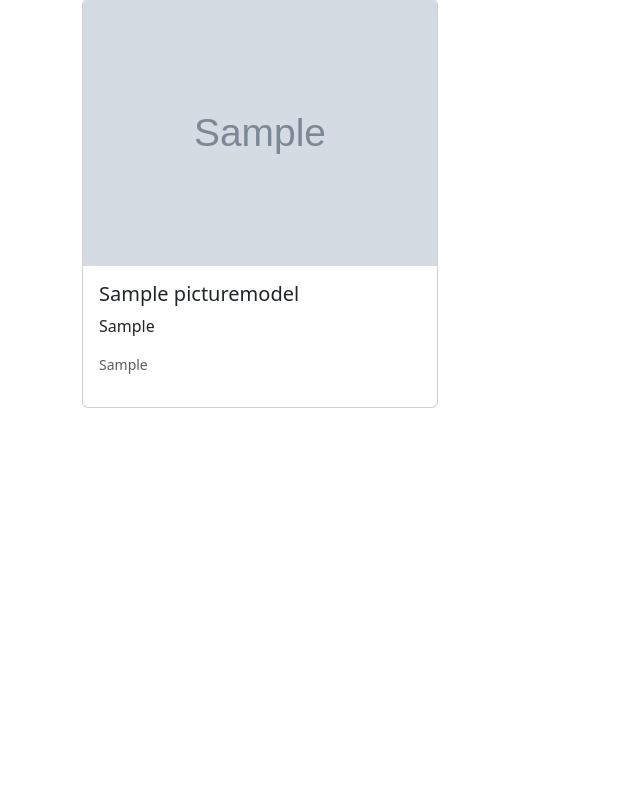
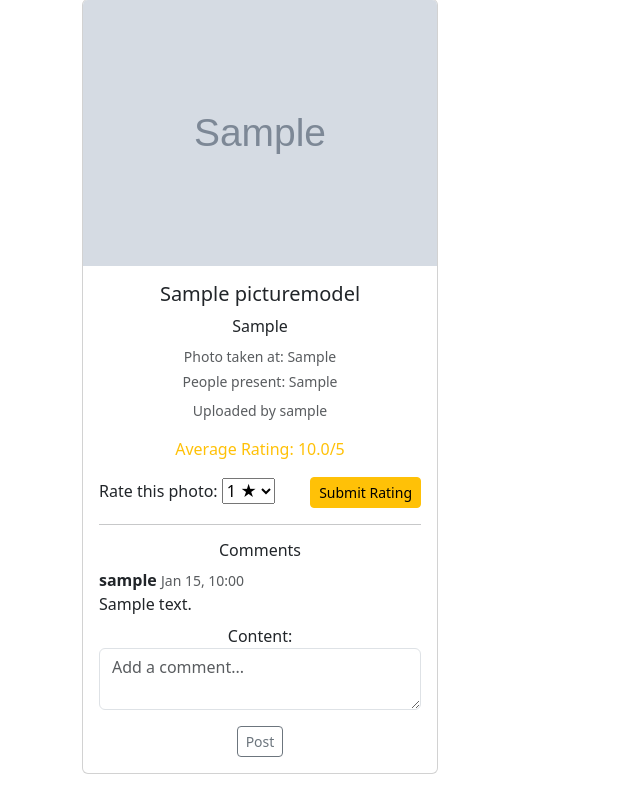
Before and after one commit to omidcodes/photo-sharing-app, a Django app: page / in a window 1280 px wide. Shown: the part 157-955 px from the top of the page, without its empty margins (0-640 px from the left). Before the commit the page ends 565 px from the top, so only its background shows below. Run offline with Django 5.2, Linux system fonts and the light colour scheme; a user stored in the database is signed in; tables that the repository leaves empty hold one stand-in row (values such as "Sample post"); grey boxes marked "Sample" are stand-in pictures.

Commit message:
Add Rating and comments functionality

```diff
--- /dev/null
+++ b/pictures_app/forms.py
@@ -0,0 +1,30 @@
+from django import forms
+from .models import PictureModel, Comment, Rating
+
+class PictureForm(forms.ModelForm):
+    class Meta:
+        model = PictureModel
+        fields = ['title', 'caption', 'location', 'people_present', 'picture_url']
+
+
+class RatingForm(forms.ModelForm):
+    class Meta:
+        model = Rating
+        fields = ['score']
+        widgets = {
+            'score': forms.Select(choices=[(i, f"{i} ★") for i in range(1, 6)])
+        }
+
+        from .models import Comment
+
+class CommentForm(forms.ModelForm):
+    class Meta:
+        model = Comment
+        fields = ['content']
+        widgets = {
+            'content': forms.Textarea(attrs={
+                'rows': 2,
+                'placeholder': 'Add a comment...',
+                'class': 'form-control'
+            })
+        }
--- a/pictures_app/models.py
+++ b/pictures_app/models.py
@@ -1,10 +1,31 @@
 from django.db import models
+from django.contrib.auth.models import User
 
 class PictureModel(models.Model):
+    creator = models.ForeignKey(User, on_delete=models.CASCADE)
     title = models.CharField(max_length=255)
-    caption = models.TextField(null=True)
-    location = models.CharField(max_length=255, null=True)
+    caption = models.TextField(null=True, blank=True)
+    location = models.CharField(max_length=255, null=True, blank=True)
+    people_present = models.CharField(max_length=255, null=True, blank=True)
     picture_url = models.URLField()
 
     def __str__(self):
         return self.title
+
+class Comment(models.Model):
+    user = models.ForeignKey(User, on_delete=models.CASCADE)
+    picture = models.ForeignKey(PictureModel, on_delete=models.CASCADE, related_name='comments')
+    content = models.TextField()
+    timestamp = models.DateTimeField(auto_now_add=True)
+
+    def __str__(self):
+        return f"Comment by {self.user.username} on {self.picture.title}"
+
+class Rating(models.Model):
+    user = models.ForeignKey(User, on_delete=models.CASCADE)
+    picture = models.ForeignKey(PictureModel, on_delete=models.CASCADE, related_name='ratings')
+    score = models.IntegerField()
+    timestamp = models.DateTimeField(auto_now_add=True)
+
+    def __str__(self):
+        return f"Rating {self.score} by {self.user.username} on {self.picture.title}"
--- a/pictures_app/templates/view_galleries.html
+++ b/pictures_app/templates/view_galleries.html
@@ -1,21 +1,100 @@
 {% extends "base.html" %}
 {% block title %}Gallery{% endblock %}
+
 {% block content %}
 <h2 class="mb-4">Gallery</h2>
 <div class="row">
-    {% for picture in pictures %}
-        <div class="col-md-4 mb-4">
-            <div class="card">
-                <img src="{{ picture.picture_url }}" class="card-img-top" alt="{{ picture.title }}">
-                <div class="card-body">
-                    <h5 class="card-title">{{ picture.title }}</h5>
-                    <p class="card-text">{{ picture.caption }}</p>
-                    <p class="text-muted small">{{ picture.location }}</p>
-                </div>
+  {% for item in gallery %}
+    <div class="col-md-4 mb-4">
+      <div class="card h-100">
+        <img src="{{ item.picture.picture_url }}" class="card-img-top" alt="{{ item.picture.title }}">
+        <div class="card-body text-center">
+
+          {% if item.picture.title %}
+            <h5 class="card-title mb-2">{{ item.picture.title }}</h5>
+          {% endif %}
+
+          {% if item.picture.caption %}
+            <p class="card-text mb-2">{{ item.picture.caption }}</p>
+          {% endif %}
+
+          {% if item.picture.location %}
+            <p class="text-muted small mb-1">
+              <i class="fas fa-map-marker-alt"></i> Photo taken at: {{ item.picture.location }}
+            </p>
+          {% endif %}
+
+          {% if item.picture.people_present %}
+            <p class="text-muted small mb-1">
+              <i class="fas fa-users"></i> People present: {{ item.picture.people_present }}
+            </p>
+          {% endif %}
+
+          <p class="text-muted small mt-2">
+            <i class="fas fa-user"></i> Uploaded by {{ item.picture.creator.username }}
+          </p>
+
+          {% if item.average_rating %}
+            <p class="text-warning mb-1">
+              <i class="fas fa-star"></i> Average Rating: {{ item.average_rating|floatformat:1 }}/5
+            </p>
+          {% else %}
+            <p class="text-muted small">Not rated yet</p>
+          {% endif %}
+
+          <form method="POST" class="mt-3">
+            {% csrf_token %}
+            <input type="hidden" name="picture_id" value="{{ item.picture.id }}">
+
+            <div class="d-flex justify-content-between align-items-center">
+              <div class="me-2">
+                <label for="score" class="form-label mb-1">Rate this photo:</label>
+                {{ item.rating_form.score }}
+              </div>
+              <div>
+                <button type="submit" name="rating_submit" class="btn btn-sm btn-warning">
+                  <i class="fas fa-star"></i> Submit Rating
+                </button>
+              </div>
             </div>
+          </form>
+
+
+
+
+
+
+
+          <hr>
+            <h6 class="mt-3"><i class="fas fa-comments"></i> Comments</h6>
+
+            <div class="text-start">
+            {% for comment in item.comments %}
+                <p class="mb-1">
+                <strong>{{ comment.user.username }}</strong> <span class="text-muted small">{{ comment.timestamp|date:"M d, H:i" }}</span><br>
+                {{ comment.content }}
+                </p>
+            {% empty %}
+                <p class="text-muted">No comments yet.</p>
+            {% endfor %}
+            </div>
+
+            <form method="POST" class="mt-2">
+            {% csrf_token %}
+            {{ item.comment_form.as_p }}
+            <input type="hidden" name="picture_id" value="{{ item.picture.id }}">
+            <button type="submit" name="comment_submit" class="btn btn-sm btn-outline-secondary">
+                <i class="fas fa-paper-plane"></i> Post
+            </button>
+</form>
+
+
+
         </div>
-    {% empty %}
-        <p>No pictures uploaded yet.</p>
-    {% endfor %}
+      </div>
+    </div>
+  {% empty %}
+    <p>No pictures uploaded yet.</p>
+  {% endfor %}
 </div>
 {% endblock %}
--- a/pictures_app/views.py
+++ b/pictures_app/views.py
@@ -1,10 +1,17 @@
+from django.shortcuts import render, redirect, get_object_or_404
+
+from pictures_app.utils import upload_picture_to_azure
+from .models import PictureModel, Comment, Rating
+from .forms import PictureForm, CommentForm, RatingForm
+from django.contrib.auth.decorators import login_required
+from django.db.models import Avg
+from django.contrib.auth.decorators import login_required
+from .models import PictureModel, Comment, Rating
+from .forms import CommentForm, RatingForm
 from django.shortcuts import render, redirect
-from .models import PictureModel
-from .utils import upload_picture_to_azure
-from django.http import HttpResponse
-from django.core.files.storage import FileSystemStorage
-from django.contrib.auth.decorators import login_required
 from django.contrib import messages
+
+
 
 @login_required
 def upload_picture(request):
@@ -16,24 +23,55 @@ def upload_picture(request):
         # e.g : mypic01.jpg -> mypic01
         name :str = request.FILES['picture'].name
 
-        # Save metadata to the database     # TODO : uncomment the below and use them (instead of hard-coded values)
-        # title = request.POST.get('title')
-        # caption = request.POST.get('caption')
-        # location = request.POST.get('location')
+        caption = request.POST.get('caption')
+        location = request.POST.get('location')
+        title = name
+        creator = request.user
 
-        title = name
-        caption = f"Very Beautiful picture"
-        location = "UK"
-
-        PictureModel.objects.create(title=title, caption=caption, location=location, picture_url=picture_url)
+        PictureModel.objects.create(title=title, caption=caption, location=location, picture_url=picture_url, creator=creator)
         messages.success(request, 'Picture uploaded successfully!')
         return redirect('view_galleries')
     return render(request, 'upload_picture.html')
 
-def view_galleries(request):
-    pictures = PictureModel.objects.all()
-    return render(request, 'view_galleries.html', {'pictures': pictures})
 
 
-def home_view(request):
-    return render(request, 'home.html')
+
+@login_required
+def view_galleries(request):
+    if request.method == 'POST':
+        picture_id = request.POST.get('picture_id')
+        picture = PictureModel.objects.get(id=picture_id)
+
+        if 'rating_submit' in request.POST:
+            rating_form = RatingForm(request.POST)
+            if rating_form.is_valid():
+                rating = rating_form.save(commit=False)
+                rating.user = request.user
+                rating.picture = picture
+                rating.save()
+
+        elif 'comment_submit' in request.POST:
+            comment_form = CommentForm(request.POST)
+            if comment_form.is_valid():
+                comment = comment_form.save(commit=False)
+                comment.user = request.user
+                comment.picture = picture
+                comment.save()
+
+        return redirect('view_galleries')
+
+    pictures = PictureModel.objects.all()
+    enriched_pictures = []
+
+    for pic in pictures:
+        average_rating = pic.ratings.aggregate(Avg('score'))['score__avg']
+        comments = pic.comments.order_by('-timestamp')
+        enriched_pictures.append({
+            'picture': pic,
+            'average_rating': average_rating,
+            'rating_form': RatingForm(),
+            'comment_form': CommentForm(),
+            'comments': comments
+        })
+
+    return render(request, 'view_galleries.html', {'gallery': enriched_pictures})
```
Also changed, not shown: pictures_app/templates/upload_picture.html (+23 -2 lines), pictures_app/migrations/0003_picturemodel_creator_picturemodel_people_present_and_more.py (added).
